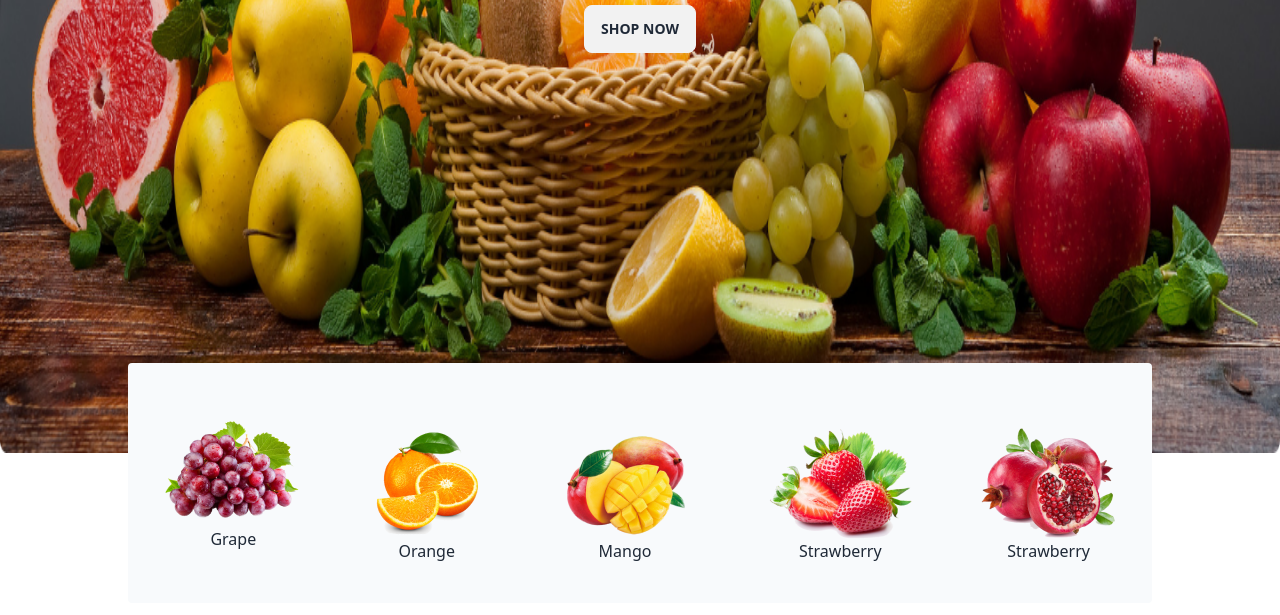
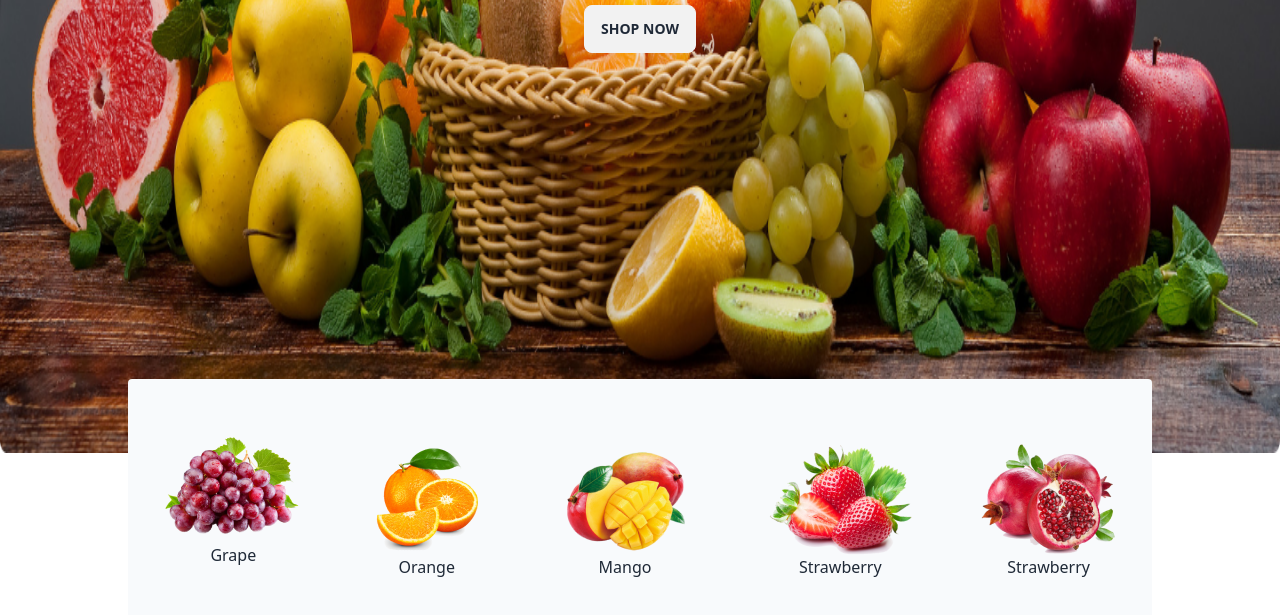
Before and after one commit to Rasel91/fruits-assignment, a plain HTML site: page index.html in a window 1280 px wide. Shown: the part 643-1258 px from the top of the page. Drawn offline with nearby package versions, Linux system fonts and the light colour scheme; grey boxes are pictures that could not be loaded.

Commit message:
visibale

```diff
--- a/index.html
+++ b/index.html
@@ -141,7 +141,8 @@
                               </div>
                         </div>
             </section>
-            <div class=" md:max-w-screen-lg mx-auto absolute md:-mt-32  md:left-0 md:right-0 ">
+            <div
+                  class="invisible sm:visible md:max-w-screen-lg mx-auto absolute md:-mt-44 lg:-mt-28  md:left-0 md:right-0 ">
                   <div class="flex gap-8 text-center space-y-6 justify-evenly py-10 items-center bg-slate-50 rounded">
                         <div>
                               <img src="./images/fruit1.png" alt="" srcset="">
```
